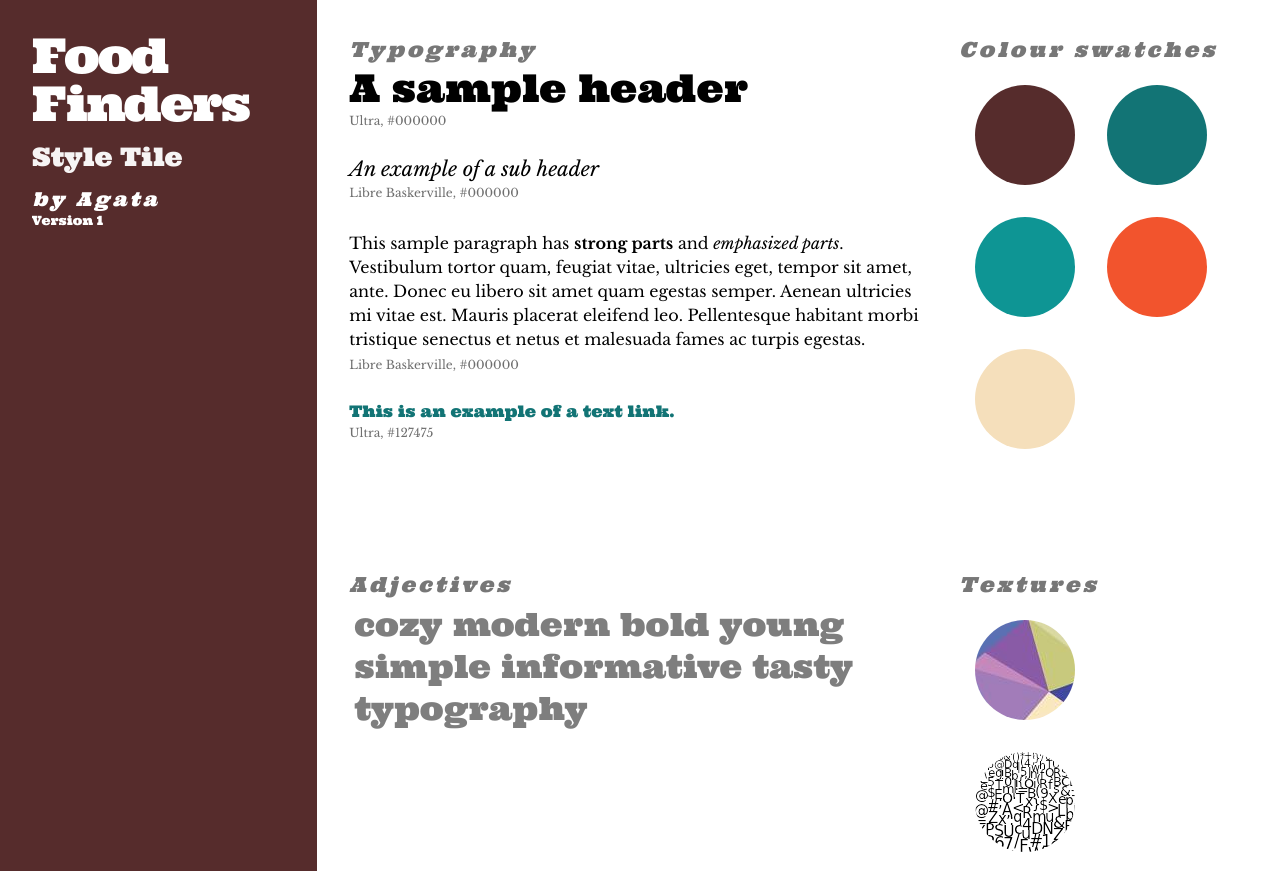
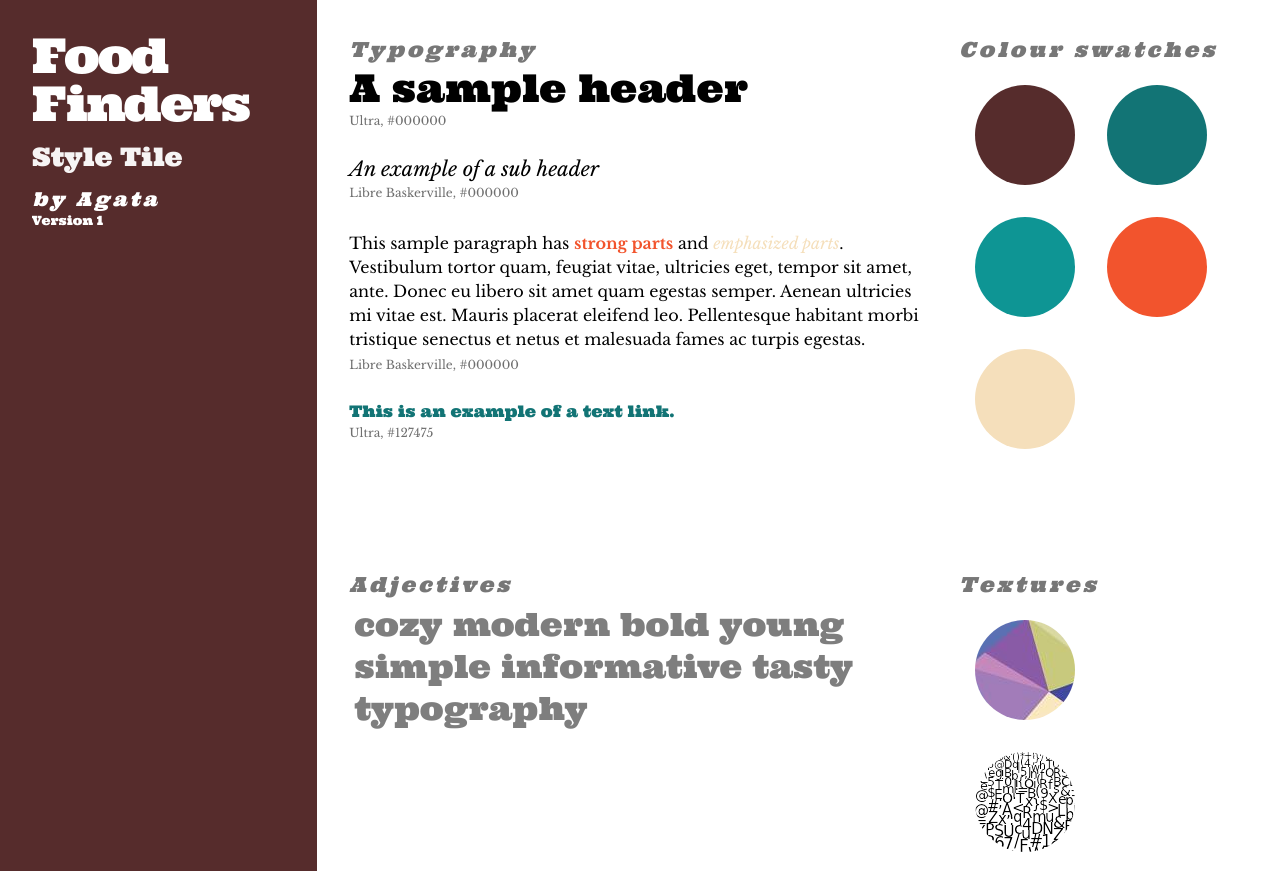
Before and after one commit to AgataLub/foodfinder-style, a plain HTML site: page styletile_foodfinders-master/index.html in a window 1280 px wide. Shown: the top 871 px of the page. Drawn offline with nearby package versions, Linux system fonts and the light colour scheme; a web font is replaced by a local one.

Commit message:
commit 2

```diff
--- a/styletile_foodfinders-master/css/style.css
+++ b/styletile_foodfinders-master/css/style.css
@@ -241,10 +241,12 @@ p.typography-sample {
 
 strong {
     font-weight: bold;
+    color: var(--color-4);
 }
 
 em {
     font-style: italic;
+    color: var(--color-5);
 }
 
 a {
```
